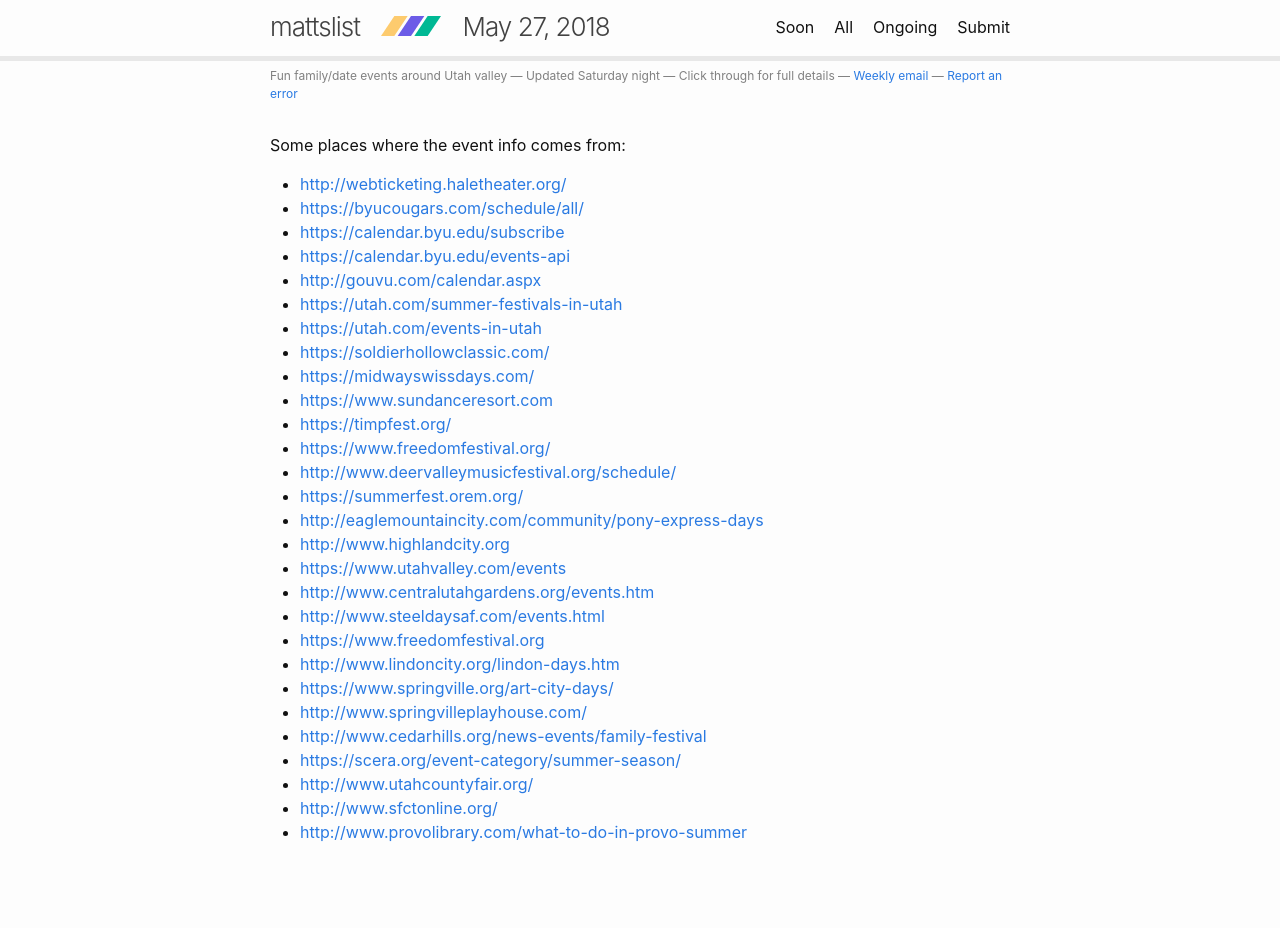
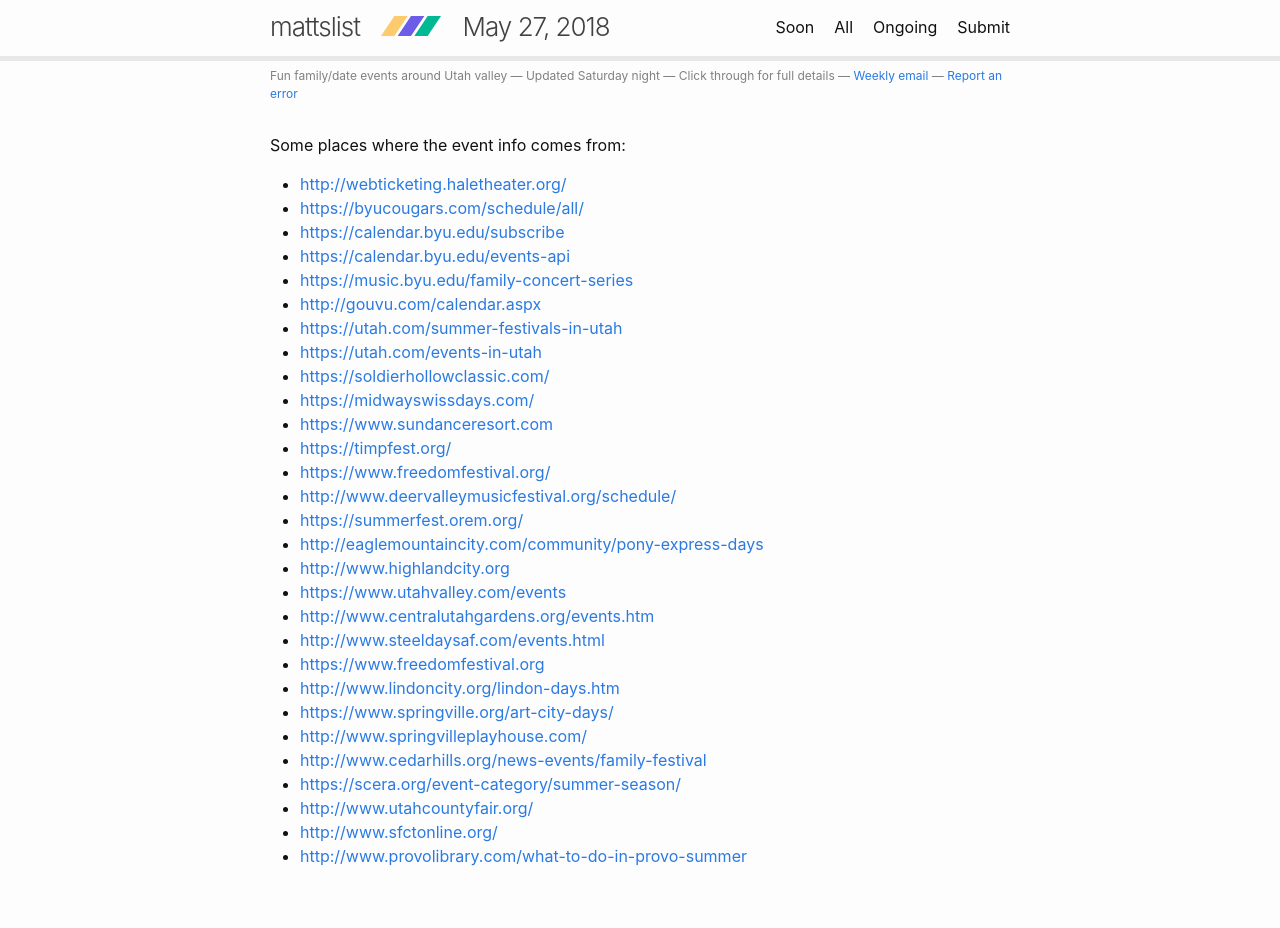
Before and after one commit to iffy/utahvalley, a Jekyll site: the page built from sources.md, in a window 1280 px wide. Built offline with Jekyll 4.4.1, drawn with Linux system fonts in a browser that asks for light colours; comment, search, counter and statistics services are not loaded; before the commit the page ends 904 px from its top, so only the background shows below that.

Commit message:
Another source

```diff
--- a/sources.md
+++ b/sources.md
@@ -11,6 +11,7 @@
 - <https://byucougars.com/schedule/all/>
 - <https://calendar.byu.edu/subscribe>
 - <https://calendar.byu.edu/events-api>
+- <https://music.byu.edu/family-concert-series>
 - <http://gouvu.com/calendar.aspx>
 - <https://utah.com/summer-festivals-in-utah>
 - <https://utah.com/events-in-utah>
```
